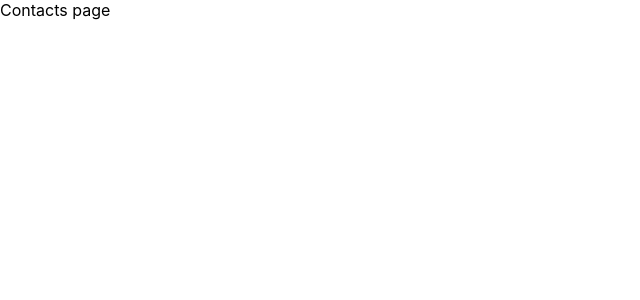
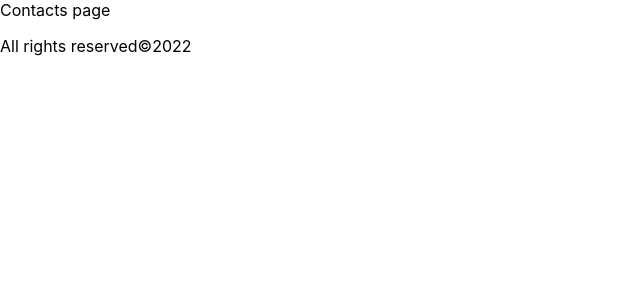
Before and after one commit to potatodesign/move-ui, a Next.js app: page /contacts in a window 1280 px wide. Shown: the top 300 px of the page, without its empty margins (0-640 px from the left). Built offline with nearby package versions, Linux system fonts and the light colour scheme.

Commit message:
Create the footer in _app.js

```diff
--- a/pages/_app.js
+++ b/pages/_app.js
@@ -1,7 +1,16 @@
 import '../styles/globals.css'
 
 function MyApp({ Component, pageProps }) {
-  return <Component {...pageProps} />
+  return (
+    <>
+      <Component {...pageProps} />
+      <footer>
+        <p>
+          All rights reserved©2022
+        </p>
+      </footer>
+    </>
+  );
 }
 
 export default MyApp
```
